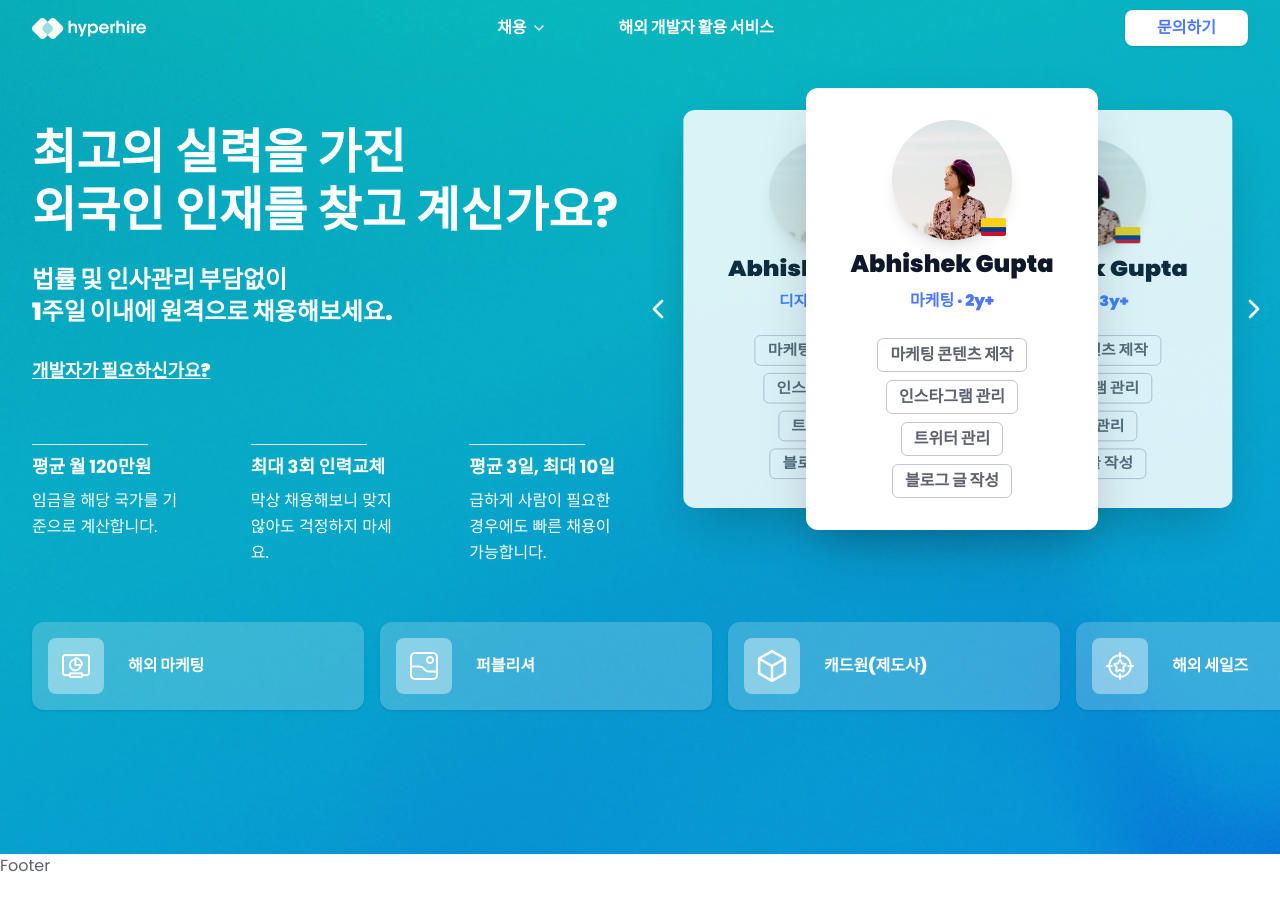
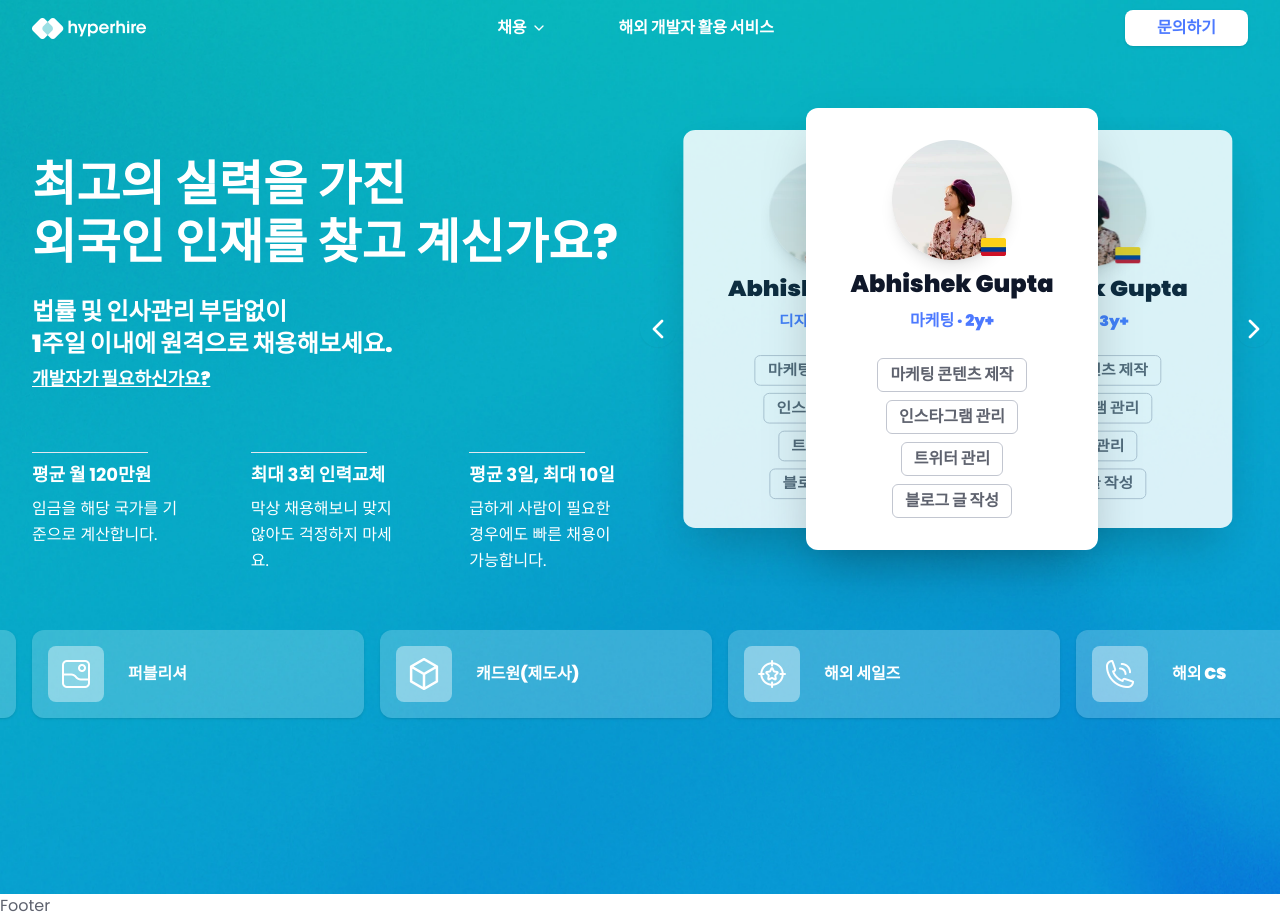
Before and after one commit to rikopernando/coin-siren-assignment, a Next.js app: page / in a window 1280 px wide. Before the commit the page ends 878 px from the top, so only its background shows below. Built offline with nearby package versions, Linux system fonts and the light colour scheme.

Commit message:
feat(hero): setup and apply the animation

```diff
--- a/package.json
+++ b/package.json
@@ -15,6 +15,7 @@
     "class-variance-authority": "^0.7.1",
     "clsx": "^2.1.1",
     "embla-carousel-react": "^8.6.0",
+    "framer-motion": "^12.23.25",
     "lucide-react": "^0.555.0",
     "next": "14.2.33",
     "react": "^18",
--- a/src/components/atoms/Typography.tsx
+++ b/src/components/atoms/Typography.tsx
@@ -2,11 +2,16 @@ import { cn } from '@/lib/utils';
 
 export interface TypographyProps {
   children: React.ReactNode;
+  id?: string;
   className?: string;
 }
 
-export function Heading1({ children, className }: TypographyProps) {
-  return <h1 className={cn('scroll-m-20 text-4xl font-black lg:text-5xl', className)}>{children}</h1>;
+export function Heading1({ children, className, id }: TypographyProps) {
+  return (
+    <h1 id={id} className={cn('scroll-m-20 text-4xl font-black lg:text-5xl', className)}>
+      {children}
+    </h1>
+  );
 }
 
 export function Heading2({ children, className }: TypographyProps) {
--- a/src/components/molecules/ServiceCard.tsx
+++ b/src/components/molecules/ServiceCard.tsx
@@ -4,18 +4,19 @@ import { Card, CardContent } from '@/components/ui/card';
 import { ServiceCategory } from '@/lib/types';
 import { cn } from '@/lib/utils';
 
-export interface ServiceCardProps {
+export interface ServiceCardProps extends React.HTMLAttributes<HTMLDivElement> {
   service: ServiceCategory;
   className?: string;
 }
 
-export function ServiceCard({ service, className }: ServiceCardProps) {
+export function ServiceCard({ service, className, ...props }: ServiceCardProps) {
   return (
     <Card
       className={cn(
         'group cursor-pointer rounded-xl p-4 transition-all hover:border-primary hover:shadow-lg w-[332px] flex  h-[88px] bg-opacity-primary border-0',
         className,
-      )}>
+      )}
+      {...props}>
       <CardContent className="flex gap-6 w-full items-center justify-start p-0 text-white">
         <div className="flex h-14 w-14 items-center justify-center rounded-lg bg-opacity-secondary transition-all">
           <Image width={32} height={32} src={`/icons/${service.iconName}`} alt={service.name} />
--- a/src/components/organisms/HeroSection.tsx
+++ b/src/components/organisms/HeroSection.tsx
@@ -1,5 +1,7 @@
 'use client';
 
+import { useEffect, useRef } from 'react';
+import { motion, useInView } from 'framer-motion';
 import { Heading1, Heading3 } from '@/components/atoms/Typography';
 import { ProfileCarousel } from '@/components/molecules/ProfileCarousel';
 import { FeatureCard } from '@/components/molecules/FeatureCard';
@@ -7,6 +9,7 @@ import { ServiceCard } from '@/components/molecules/ServiceCard';
 import { Button } from '@/components/ui/button';
 import { LandingPageData } from '@/lib/types';
 import { cn } from '@/lib/utils';
+import { fadeInUpVariants, fadeInVariants } from '@/lib/animations';
 
 export interface HeroSectionProps {
   data: LandingPageData;
@@ -14,21 +17,78 @@ export interface HeroSectionProps {
 }
 
 export function HeroSection({ data, className }: HeroSectionProps) {
+  const scrollContainerRef = useRef<HTMLDivElement>(null);
+  const headlineRef = useRef(null);
+  const subheadlineRef = useRef(null);
+  const featuresRef = useRef(null);
+  const servicesRef = useRef<HTMLDivElement>(null);
+
+  const headlineInView = useInView(headlineRef, { once: true });
+  const subheadlineInView = useInView(subheadlineRef, { once: true });
+  const featuresInView = useInView(featuresRef, { once: true });
+  const servicesInView = useInView(servicesRef, { once: true });
+
+  // Auto-scroll services every 5 seconds
+  useEffect(() => {
+    const container = scrollContainerRef.current;
+    if (!container) return;
+
+    const scrollInterval = setInterval(() => {
+      const firstCard = container.querySelector('[data-service-card]');
+      if (!firstCard) return;
+
+      const cardWidth = firstCard.clientWidth;
+      const gap = 16; // gap-4 = 16px
+      const scrollAmount = cardWidth + gap;
+
+      const currentScroll = container.scrollLeft;
+      const maxScroll = container.scrollWidth - container.clientWidth;
+
+      // Check if we're at or near the end
+      if (currentScroll >= maxScroll - 10) {
+        // Reset to start
+        container.scrollTo({
+          left: 0,
+          behavior: 'smooth',
+        });
+      } else {
+        // Scroll to next card
+        container.scrollBy({
+          left: scrollAmount,
+          behavior: 'smooth',
+        });
+      }
+    }, 5000);
+
+    return () => clearInterval(scrollInterval);
+  }, []);
+
   return (
-    <section className={cn('py-20 md:py-32', className)}>
+    <section className={cn('py-20 md:py-40', className)}>
       <div className="container mx-auto px-6 lg:px-8">
         <div className="grid gap-8 lg:grid-cols-2">
           {/* Left Column - Text Content */}
           <div className="flex flex-col justify-center space-y-6">
-            <Heading1 className="text-white font-bold !leading-[58px]">
+            <motion.div
+              ref={headlineRef}
+              initial="hidden"
+              animate={headlineInView ? 'visible' : 'hidden'}
+              variants={fadeInUpVariants}>
+              <Heading1 id="hero-headline" className="text-white font-bold !leading-[58px]">
                 {data.hero.headline.split('\n').map((line, index) => (
                   <span key={index} className="block">
                     {line}
                   </span>
                 ))}
               </Heading1>
+            </motion.div>
 
-            <Heading3 className="text-white">
+            <motion.div
+              ref={subheadlineRef}
+              initial="hidden"
+              animate={subheadlineInView ? 'visible' : 'hidden'}
+              variants={fadeInUpVariants}>
+              <Heading3 id="hero-subheadline" className="text-white">
                 {data.hero.subheadline.split('\n').map((line, index) => (
                   <span key={index} className="block">
                     {line}
@@ -36,17 +96,24 @@ export function HeroSection({ data, className }: HeroSectionProps) {
                 ))}
               </Heading3>
 
-            <div className="flex flex-col gap-4 sm:flex-row sm:items-center">
+              <div id="hero-cta" className="flex flex-col gap-4 sm:flex-row sm:items-center">
                 <Button size="lg" variant="link" className="p-0 text-[18px] text-white">
                   {data.hero.ctaText}
                 </Button>
               </div>
+            </motion.div>
 
-            <div className="!mt-12 grid gap-16 md:grid-cols-3">
+            <motion.div
+              ref={featuresRef}
+              id="feature-card-wrapper"
+              className="!mt-12 grid gap-16 md:grid-cols-3"
+              initial="hidden"
+              animate={featuresInView ? 'visible' : 'hidden'}
+              variants={fadeInVariants}>
               {data.features.map((feature, index) => (
                 <FeatureCard key={index} feature={feature} />
               ))}
-            </div>
+            </motion.div>
           </div>
 
           {/* Right Column - Profile Carousel */}
@@ -57,15 +124,23 @@ export function HeroSection({ data, className }: HeroSectionProps) {
       </div>
 
       {/* Horizontal Scrollable Services */}
-      <div className="mt-12 w-full overflow-x-auto scrollbar-hide">
+      <motion.div
+        ref={servicesRef}
+        id="service-card-wrapper"
+        className="mt-12 w-full"
+        initial="hidden"
+        animate={servicesInView ? 'visible' : 'hidden'}
+        variants={fadeInVariants}>
+        <div ref={scrollContainerRef} className="overflow-x-auto scrollbar-hide">
           <div className="mx-auto max-w-7xl">
             <div className="inline-flex gap-4 px-6 lg:px-8 pb-4">
               {data.services.map((service) => (
-              <ServiceCard key={service.id} service={service} className="flex-shrink-0" />
+                <ServiceCard key={service.id} service={service} className="flex-shrink-0" data-service-card />
               ))}
             </div>
           </div>
         </div>
+      </motion.div>
     </section>
   );
 }
--- /dev/null
+++ b/src/lib/animations.ts
@@ -0,0 +1,65 @@
+import { Variants } from 'framer-motion';
+
+/**
+ * FadeInUp animation variant
+ * Fades in and moves up from below
+ */
+export const fadeInUpVariants: Variants = {
+  hidden: {
+    opacity: 0,
+    y: 20,
+  },
+  visible: {
+    opacity: 1,
+    y: 0,
+    transition: {
+      duration: 0.5,
+      ease: 'easeOut',
+    },
+  },
+};
+
+/**
+ * FadeIn animation variant
+ * Simple fade in effect
+ */
+export const fadeInVariants: Variants = {
+  hidden: {
+    opacity: 0,
+  },
+  visible: {
+    opacity: 1,
+    transition: {
+      duration: 0.5,
+      ease: 'easeOut',
+    },
+  },
+};
+
+/**
+ * Stagger container for animating children sequentially
+ */
+export const staggerContainerVariants: Variants = {
+  hidden: { opacity: 0 },
+  visible: {
+    opacity: 1,
+    transition: {
+      staggerChildren: 0.1,
+    },
+  },
+};
+
+/**
+ * Item variant for stagger animations
+ */
+export const staggerItemVariants: Variants = {
+  hidden: { opacity: 0, y: 20 },
+  visible: {
+    opacity: 1,
+    y: 0,
+    transition: {
+      duration: 0.5,
+      ease: 'easeOut',
+    },
+  },
+};
```
Also changed, not shown: 2 other files (tests, documents, lock files or other folders). Lines whose indentation alone changed are shown as unchanged.
